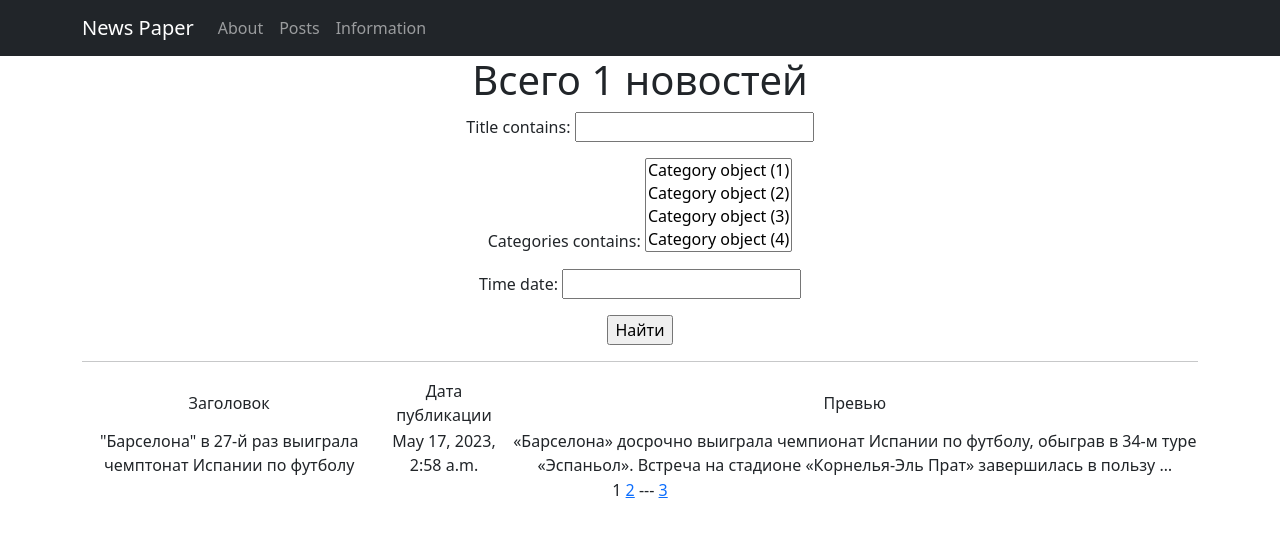
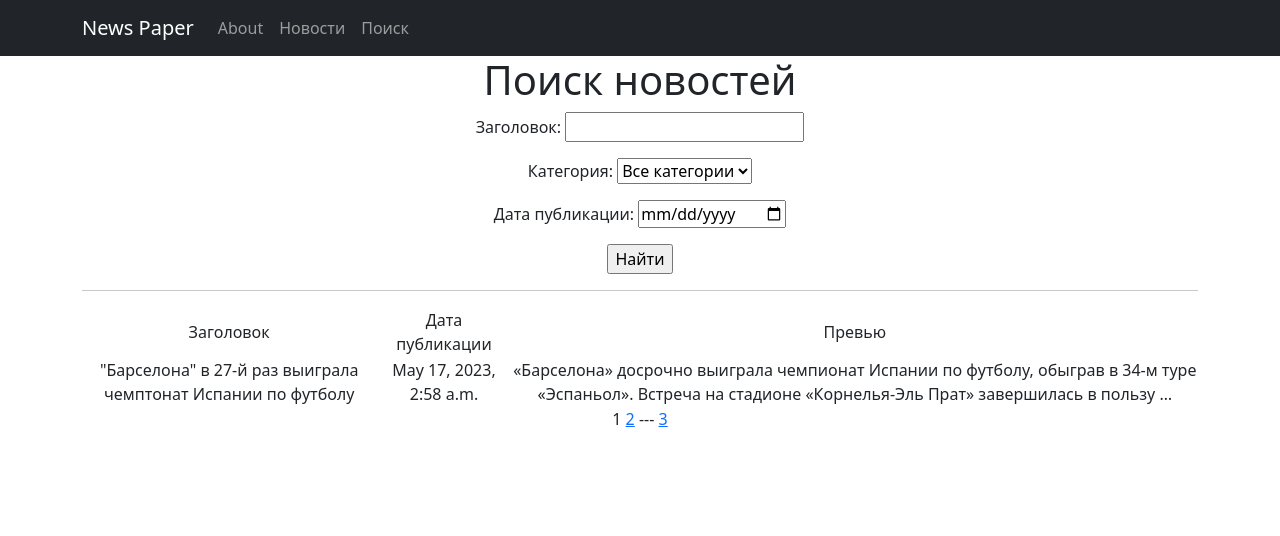
Before and after one commit to NykylayMaximov/News_Paper, a Django app: page /posts/search/ in a window 1280 px wide. Shown: the top 536 px of the page. Run offline with Django 4.2, Linux system fonts and the light colour scheme; data comes from the database, SQL or seed files in the repository; some libraries are stand-ins or nearby versions.

Commit message:
Сделана часть домашки

```diff
--- a/NewsPaper/settings.py
+++ b/NewsPaper/settings.py
@@ -40,7 +40,7 @@ INSTALLED_APPS = [
     'django.contrib.messages',
     'django.contrib.staticfiles',
     'news',
-    'django_filters'
+    'django_filters',
 ]
 
 MIDDLEWARE = [
--- a/news/filters.py
+++ b/news/filters.py
@@ -1,11 +1,22 @@
-from django_filters import FilterSet
-from .models import Post
+from django.forms import DateInput
+from django_filters import FilterSet, DateFilter, CharFilter, ModelChoiceFilter
+from .models import Post, Category
 
 
 class PostFilter(FilterSet):
+    title = CharFilter(field_name='title',
+                       lookup_expr='icontains',
+                       label='Заголовок:')
+
+    categories = ModelChoiceFilter(queryset=Category.objects.all(),
+                                   label='Категория:',
+                                   empty_label='Все категории')
+
+    time = DateFilter(field_name='time',
+                      lookup_expr='date',
+                      widget=DateInput(attrs={'type': 'date'}),
+                      label='Дата публикации:',)
+
     class Meta:
         model = Post
-        fields = {'title': ['icontains'],
-                  'categories': ['icontains'],
-                  'time': ['date'],
-                  }
+        fields = ['title', 'categories', 'time']
--- a/news/models.py
+++ b/news/models.py
@@ -31,6 +31,9 @@ class Author(models.Model):
 
 class Category(models.Model):
     category = models.CharField(max_length=255, unique=True)
+
+    def __str__(self):
+        return self.category
 
 
 class Post(models.Model):
--- /dev/null
+++ b/news/templatetags/custom_tags.py
@@ -0,0 +1,12 @@
+from django import template
+
+
+register = template.Library()
+
+
+@register.simple_tag(takes_context=True)
+def url_replace(context, **kwargs):
+    d = context['request'].GET.copy()
+    for k, v in kwargs.items():
+        d[k] = v
+    return d.urlencode()
--- a/news/urls.py
+++ b/news/urls.py
@@ -1,6 +1,5 @@
 from django.urls import path
 from .views import PostList, PostDateil, PostSearch
-
 
 urlpatterns = [
     path('', PostList.as_view()),
--- a/news/views.py
+++ b/news/views.py
@@ -7,13 +7,14 @@ from .filters import PostFilter
 class PostList(ListView):
     model = Post
     ordering = '-time'
-    template_name = 'Posts.html'
+    template_name = 'posts.html'
     context_object_name = 'posts'
-    paginate_by = 1
+    paginate_by = 10
+
 
 class PostSearch(ListView):
     model = Post
-    template_name = 'Posts_search.html'
+    template_name = 'posts_search.html'
     context_object_name = 'posts'
     paginate_by = 1
 
--- a/templates/flatpages/default.html
+++ b/templates/flatpages/default.html
@@ -27,10 +27,10 @@
                            <a class="nav-link" href="/about/">About</a>
                        </li>
                        <li class="nav-item">
-                           <a class="nav-link" href="/posts/">Posts</a>
+                           <a class="nav-link" href="/posts/">Новости</a>
                        </li>
                        <li class="nav-item">
-                           <a class="nav-link" href="/Information/">Information</a>
+                           <a class="nav-link" href="/posts/search/">Поиск</a>
                        </li>
                    </ul>
                </div>
--- a/templates/posts_search.html
+++ b/templates/posts_search.html
@@ -1,6 +1,7 @@
 {% extends 'flatpages/default.html' %}
 
 {% load custom_filters %}
+{% load custom_tags %}
 
 {% block title %}
 Posts
@@ -8,7 +9,7 @@ Posts
 
 
 {% block content %}
-    <h1>Всего {{ posts|length }} новостей</h1>
+    <h1>Поиск новостей</h1>
 
     <form action="" method="get">
         {{ filterset.form.as_p }}
@@ -36,20 +37,20 @@ Posts
     {% endif %}
 
     {% if page_obj.has_previous %}
-       <a href="?page=1">1</a>
+       <a href="?{% url_replace page=1 %}">1</a>
        {% if page_obj.previous_page_number != 1 %}
            ---
-           <a href="?page={{ page_obj.previous_page_number }}">{{ page_obj.previous_page_number }}</a>
+           <a href="?{% url_replace page=page_obj.previous_page_number %}">{{ page_obj.previous_page_number }}</a>
        {% endif %}
    {% endif %}
 
    {{ page_obj.number }}
 
    {% if page_obj.has_next %}
-       <a href="?page={{ page_obj.next_page_number }}">{{ page_obj.next_page_number }}</a>
+       <a href="?{% url_replace page=page_obj.next_page_number %}">{{ page_obj.next_page_number }}</a>
        {% if paginator.num_pages != page_obj.next_page_number %}
            ---
-           <a href="?page={{ page_obj.paginator.num_pages }}">{{ page_obj.paginator.num_pages }}</a>
+           <a href="?{% url_replace page=page_obj.paginator.num_pages %}">{{ page_obj.paginator.num_pages }}</a>
        {% endif %}
    {% endif %}
 
```
